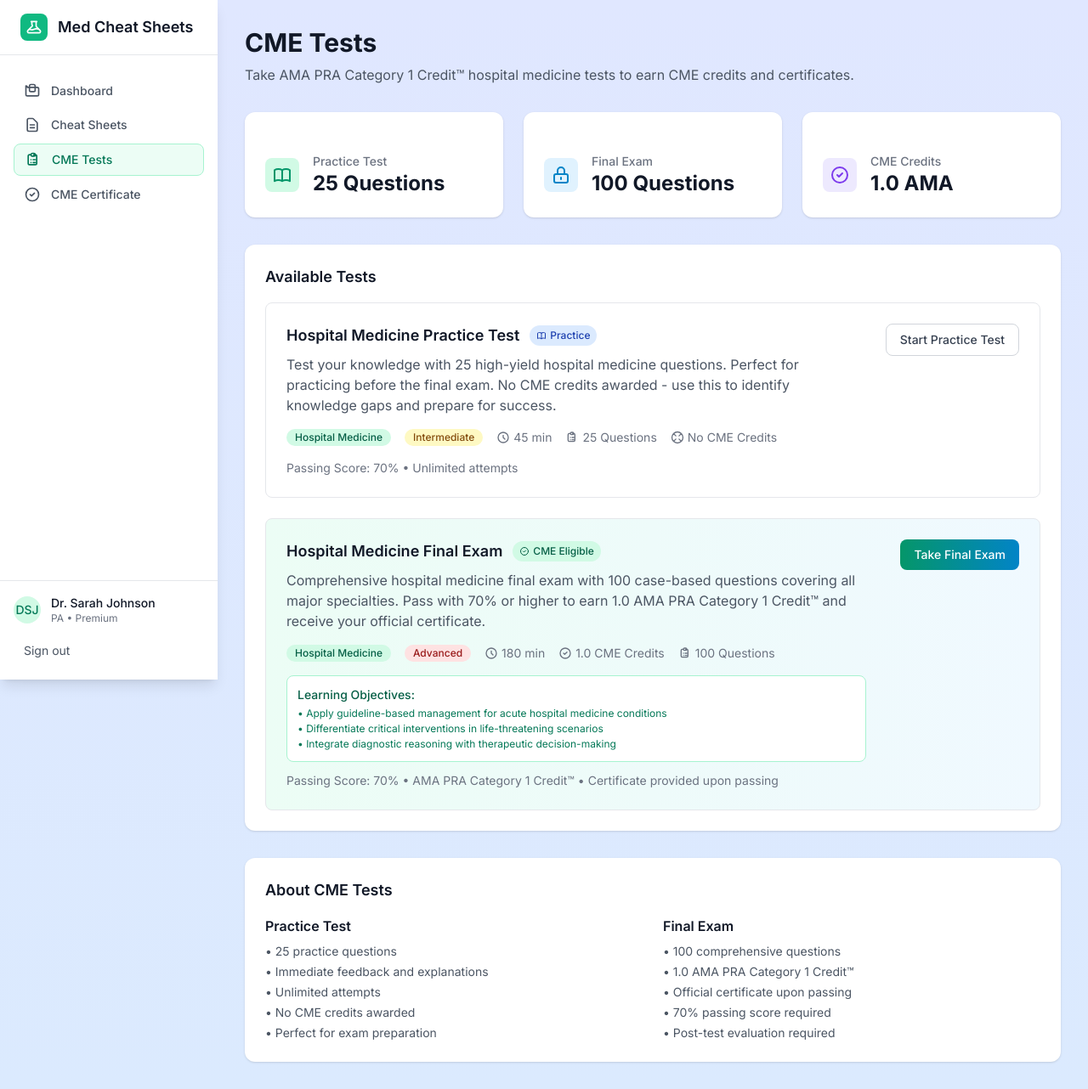
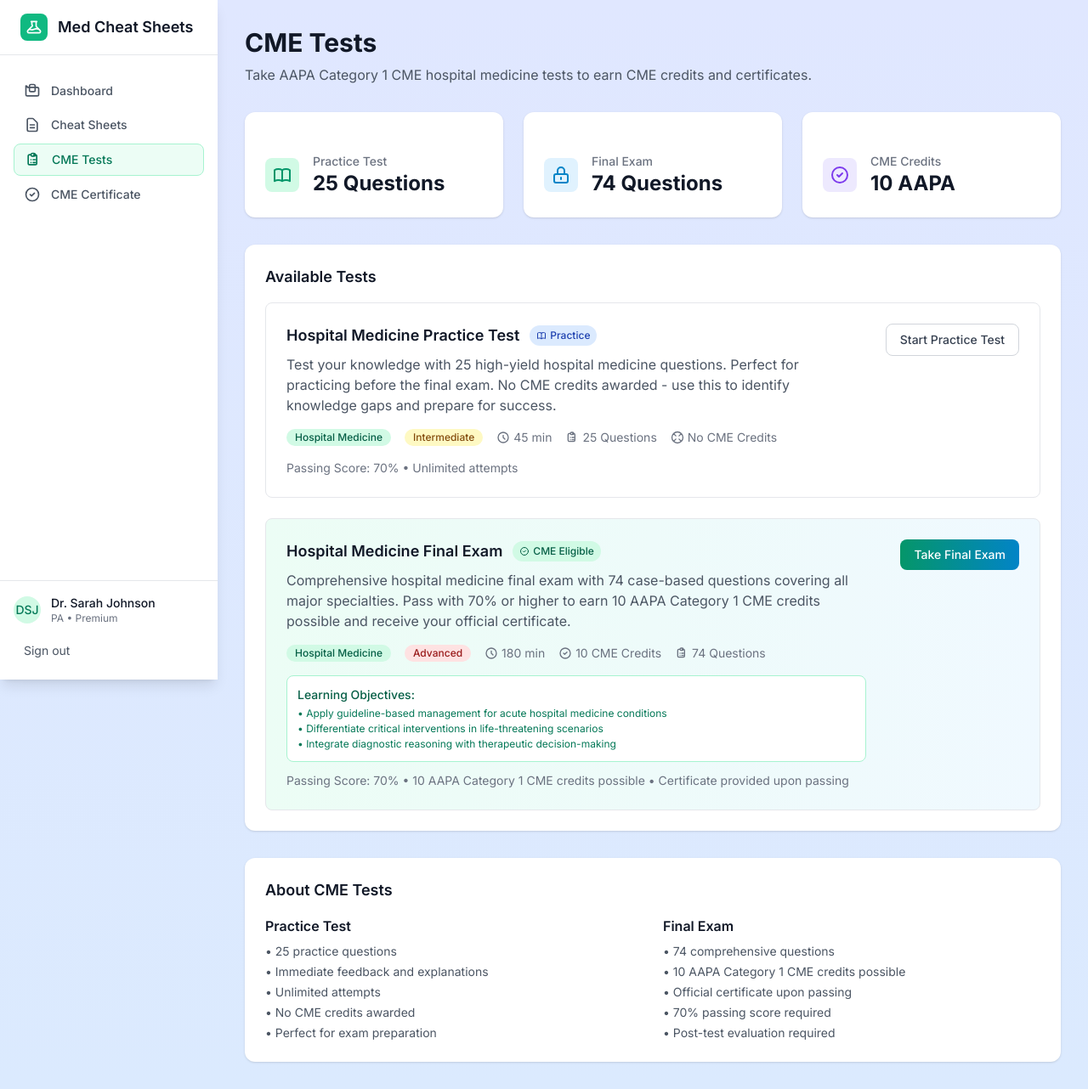
Before and after one commit to maxmarketpros/Med, a Next.js app: page /dashboard/cme in a window 1280 px wide. Shown: the whole page at 85% size. Built offline with nearby package versions, Linux system fonts and the light colour scheme.

Commit message:
pre er room

```diff
--- a/src/app/dashboard/cme/page.tsx
+++ b/src/app/dashboard/cme/page.tsx
@@ -12,7 +12,7 @@ export default function CMEPage() {
       <div>
         <h1 className="text-2xl sm:text-3xl font-bold text-gray-900">CME Tests</h1>
         <p className="mt-2 text-gray-600">
-          Take AMA PRA Category 1 Credit™ hospital medicine tests to earn CME credits and certificates.
+          Take AAPA Category 1 CME hospital medicine tests to earn CME credits and certificates.
         </p>
       </div>
 
@@ -44,7 +44,7 @@ export default function CMEPage() {
               </div>
               <div className="ml-4 min-w-0">
                 <p className="text-sm font-medium text-gray-500">Final Exam</p>
-                <p className="text-2xl font-bold text-gray-900">100 Questions</p>
+                <p className="text-2xl font-bold text-gray-900">74 Questions</p>
               </div>
             </div>
           </CardContent>
@@ -60,7 +60,7 @@ export default function CMEPage() {
               </div>
               <div className="ml-4 min-w-0">
                 <p className="text-sm font-medium text-gray-500">CME Credits</p>
-                <p className="text-2xl font-bold text-gray-900">1.0 AMA</p>
+                <p className="text-2xl font-bold text-gray-900">10 AAPA</p>
               </div>
             </div>
           </CardContent>
@@ -150,8 +150,8 @@ export default function CMEPage() {
                   </div>
 
                   <p className="text-gray-600 mb-4 line-clamp-3">
-                    Comprehensive hospital medicine final exam with 100 case-based questions covering all major specialties.
-                    Pass with 70% or higher to earn 1.0 AMA PRA Category 1 Credit™ and receive your official certificate.
+                    Comprehensive hospital medicine final exam with 74 case-based questions covering all major specialties.
+                    Pass with 70% or higher to earn 10 AAPA Category 1 CME credits possible and receive your official certificate.
                   </p>
 
                   <div className="grid grid-cols-2 sm:flex sm:flex-wrap items-center gap-2 sm:gap-4 mb-4">
@@ -171,13 +171,13 @@ export default function CMEPage() {
                       <svg className="w-4 h-4 mr-1" fill="none" stroke="currentColor" viewBox="0 0 24 24">
                         <path strokeLinecap="round" strokeLinejoin="round" strokeWidth={2} d="M9 12l2 2 4-4m6 2a9 9 0 11-18 0 9 9 0 0118 0z" />
                       </svg>
-                      1.0 CME Credits
+                      10 CME Credits
                     </div>
                     <div className="flex items-center text-xs sm:text-sm text-gray-500 col-span-2 sm:col-span-1">
                       <svg className="w-4 h-4 mr-1" fill="none" stroke="currentColor" viewBox="0 0 24 24">
                         <path strokeLinecap="round" strokeLinejoin="round" strokeWidth={2} d="M9 5H7a2 2 0 00-2 2v10a2 2 0 002 2h8a2 2 0 002-2V7a2 2 0 00-2-2h-2M9 5a2 2 0 002 2h2a2 2 0 002-2M9 5a2 2 0 012-2h2a2 2 0 012 2m-3 7h3m-3 4h3m-6-4h.01M9 16h.01" />
                       </svg>
-                      100 Questions
+                      74 Questions
                     </div>
                   </div>
 
@@ -191,7 +191,7 @@ export default function CMEPage() {
                   </div>
 
                   <p className="text-sm text-gray-500">
-                    Passing Score: 70% • AMA PRA Category 1 Credit™ • Certificate provided upon passing
+                    Passing Score: 70% • 10 AAPA Category 1 CME credits possible • Certificate provided upon passing
                   </p>
                 </div>
 
@@ -228,8 +228,8 @@ export default function CMEPage() {
             <div>
               <h4 className="font-semibold text-gray-900 mb-2">Final Exam</h4>
               <ul className="text-sm text-gray-600 space-y-1">
-                <li>• 100 comprehensive questions</li>
-                <li>• 1.0 AMA PRA Category 1 Credit™</li>
+                <li>• 74 comprehensive questions</li>
+                <li>• 10 AAPA Category 1 CME credits possible</li>
                 <li>• Official certificate upon passing</li>
                 <li>• 70% passing score required</li>
                 <li>• Post-test evaluation required</li>
--- a/src/app/dashboard/page.tsx
+++ b/src/app/dashboard/page.tsx
@@ -111,17 +111,19 @@ export default function DashboardPage() {
 
         <Card>
           <CardContent className="pt-4 sm:pt-6">
-            <div className="flex items-center">
-              <div className="p-2 bg-violet-100 rounded-lg flex-shrink-0">
-                <svg className="w-6 h-6 text-violet-600" fill="none" stroke="currentColor" viewBox="0 0 24 24">
-                  <path strokeLinecap="round" strokeLinejoin="round" strokeWidth={2} d="M9 12l2 2 4-4m6 2a9 9 0 11-18 0 9 9 0 0118 0z" />
-                </svg>
+            <Link href="/dashboard/cme/final-exam" className="block">
+              <div className="flex items-center hover:bg-gray-50 rounded-lg p-2 -m-2 transition-colors">
+                <div className="p-2 bg-emerald-100 rounded-lg flex-shrink-0">
+                  <svg className="w-6 h-6 text-emerald-600" fill="none" stroke="currentColor" viewBox="0 0 24 24">
+                    <path strokeLinecap="round" strokeLinejoin="round" strokeWidth={2} d="M9 12l2 2 4-4m6 2a9 9 0 11-18 0 9 9 0 0118 0z" />
+                  </svg>
+                </div>
+                <div className="ml-4 min-w-0">
+                  <p className="text-sm font-medium text-gray-500">Take Final Exam</p>
+                  <p className="text-lg font-bold text-emerald-600">Start Now</p>
+                </div>
               </div>
-              <div className="ml-4 min-w-0">
-                <p className="text-sm font-medium text-gray-500">CME Credits Earned</p>
-                <p className="text-2xl font-bold text-gray-900">{stats.earnedCredits}</p>
-              </div>
-            </div>
+            </Link>
           </CardContent>
         </Card>
       </div>
--- a/src/data/sampleData.ts
+++ b/src/data/sampleData.ts
@@ -160,7 +160,7 @@ export const sampleQuizzes: Quiz[] = [
 
 export const sampleDashboardStats: DashboardStats = {
   totalCheatSheets: sampleCheatSheets.length,
-  completedQuizzes: 0,
+  completedQuizzes: 3,
   earnedCredits: 0,
   totalAvailableCredits: 45.0,
   recentActivity: [
```
